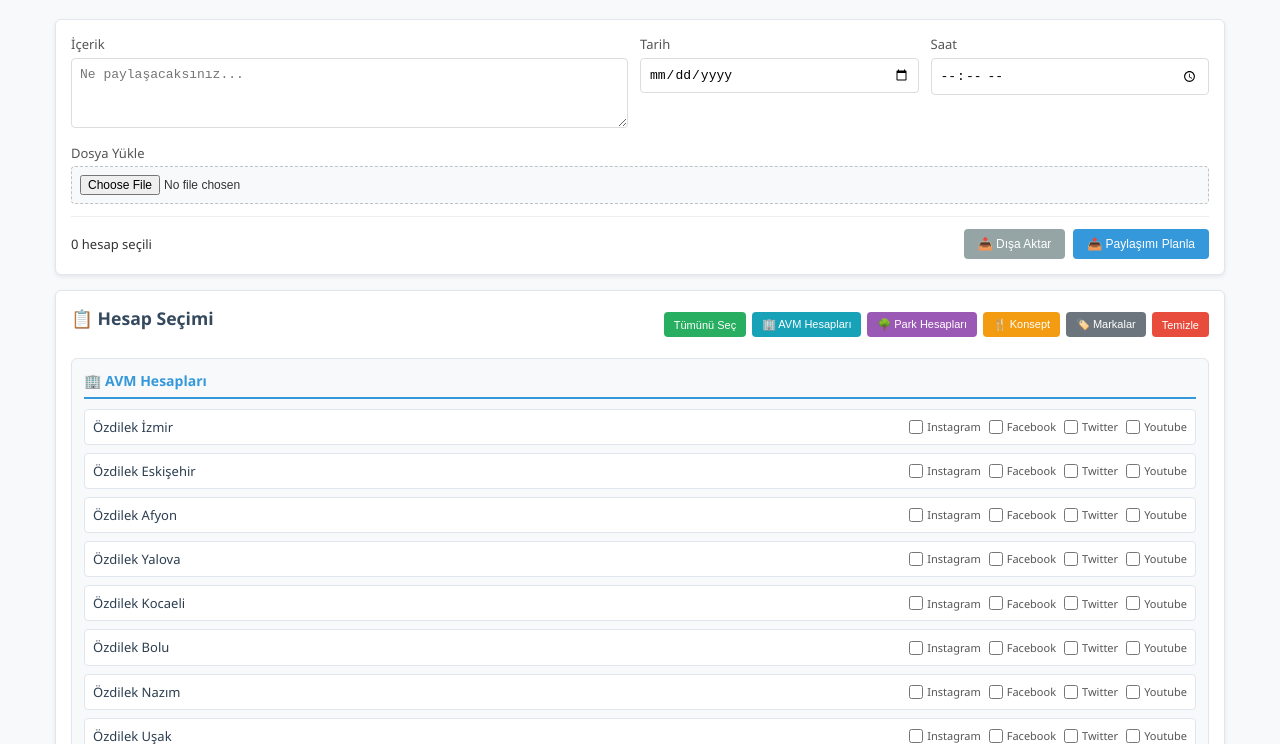
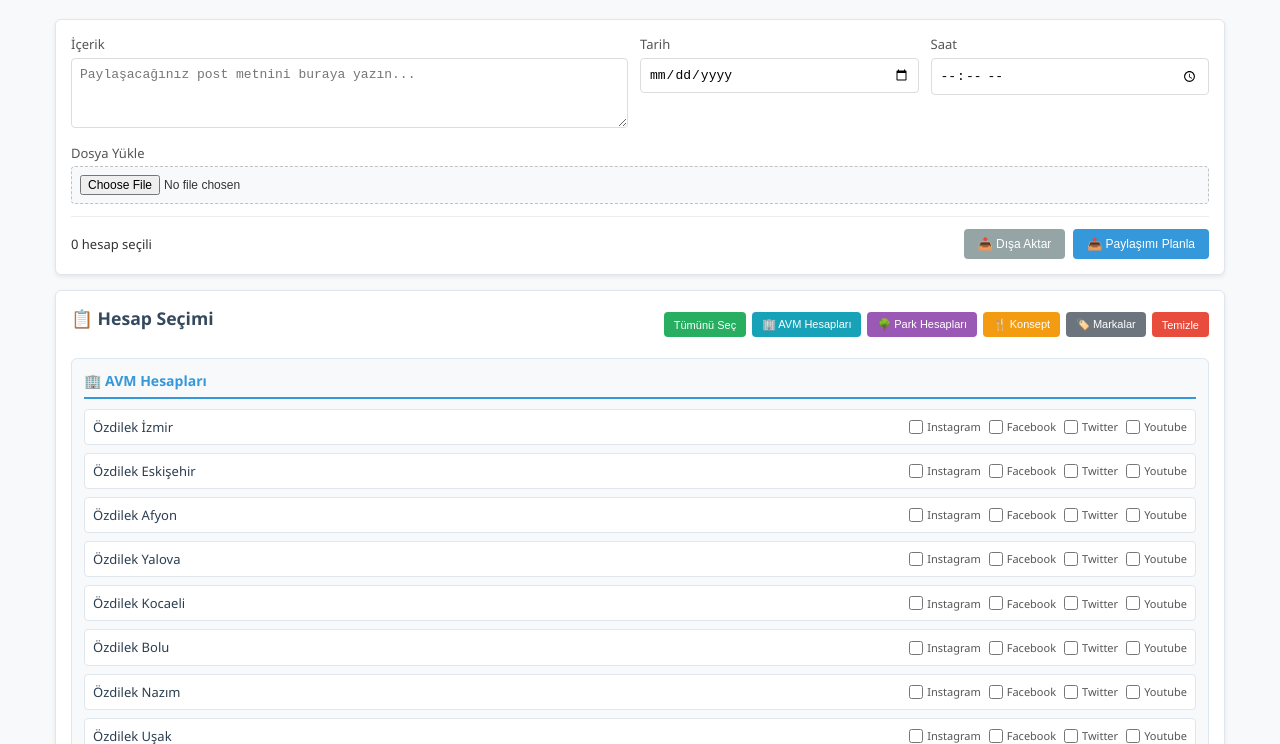
Before and after one commit to Temiralp/sosyal-medya-planlayici, a website: page public/index.html in a window 1280 px wide. Shown: the part 56-800 px from the top of the page. Drawn offline with Linux system fonts and the light colour scheme; no server answers.

Commit message:
içerik kısmına postun texti anlamına gelen yazi yazildi.

```diff
--- a/public/index.html
+++ b/public/index.html
@@ -19,7 +19,7 @@
               <label>İçerik</label>
               <textarea
                 id="content"
-                placeholder="Ne paylaşacaksınız..."
+                placeholder="Paylaşacağınız post metnini buraya yazın..."
                 required
               ></textarea>
             </div>
```
